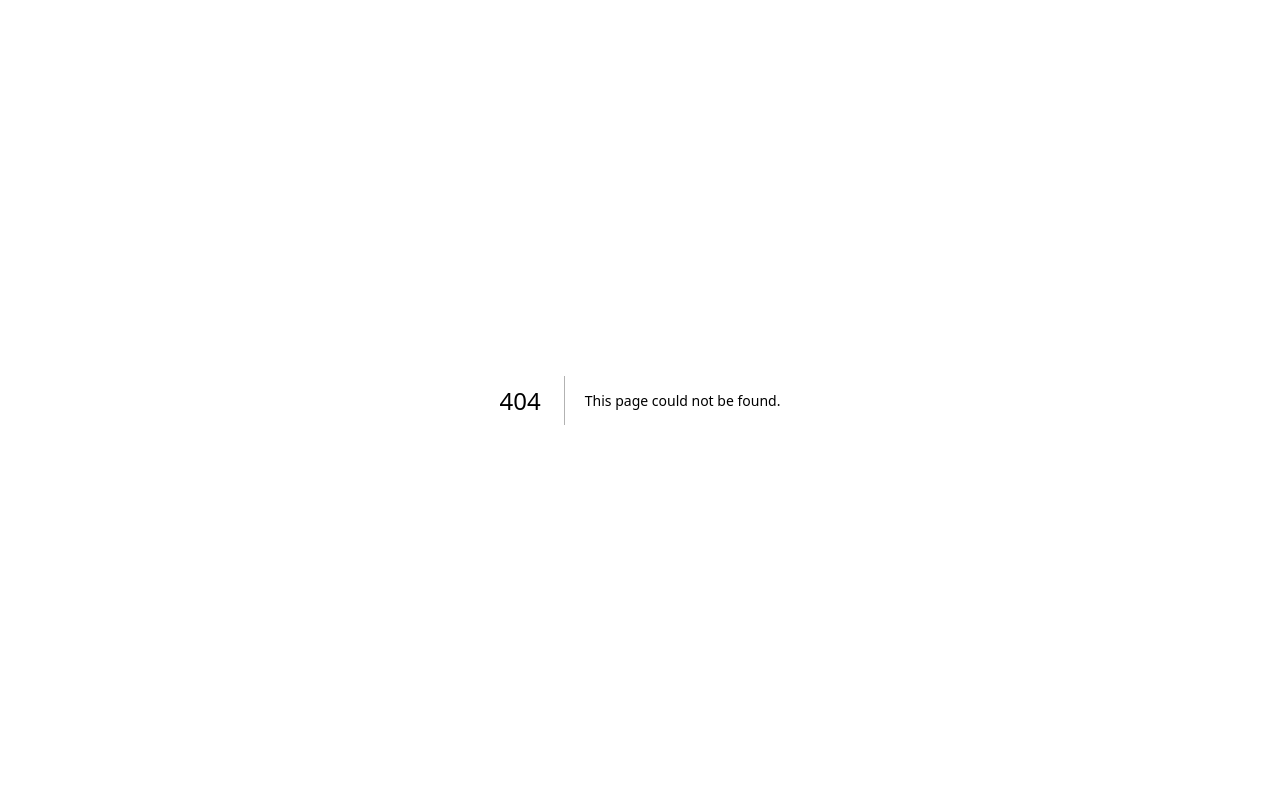
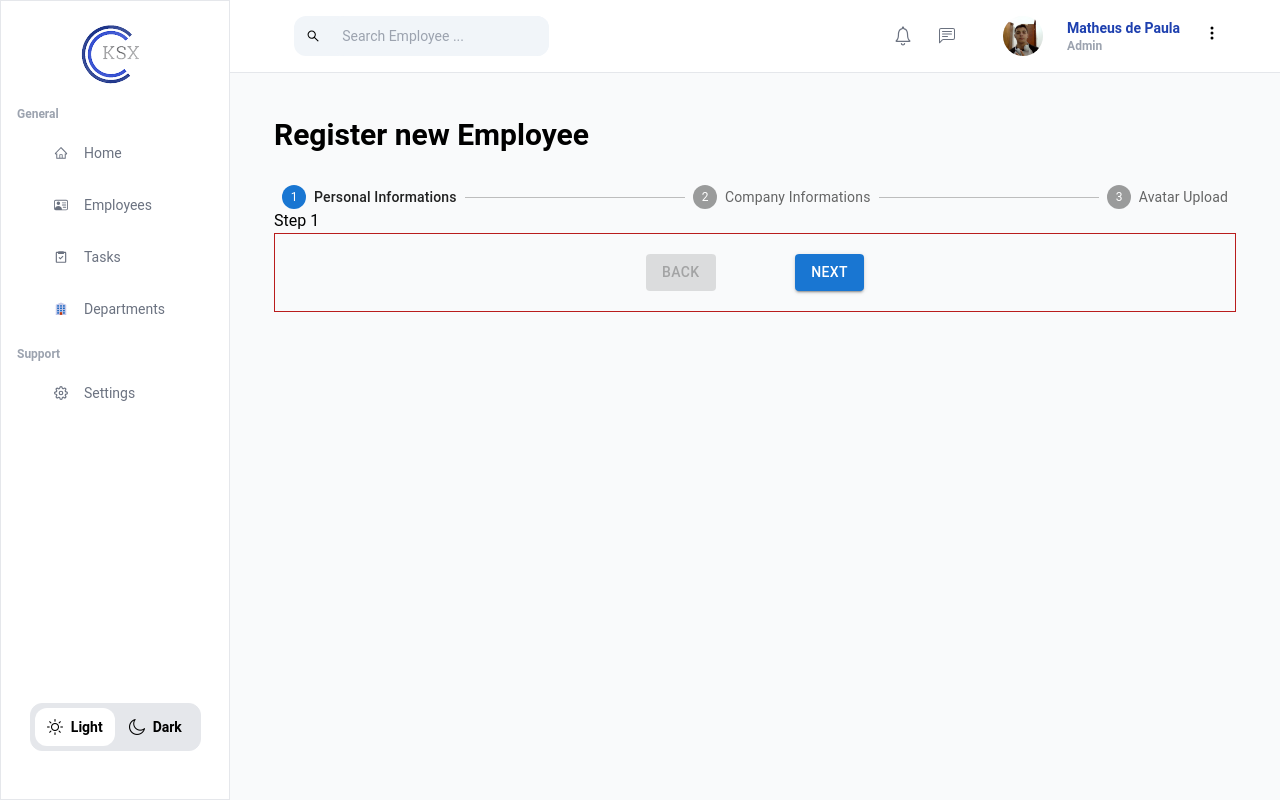
Before and after one commit to MatheusDev20/ksx-frontend, a Next.js app: page /employees/create in a window 1280 px wide. Before the commit this address had no page. Built offline with nearby package versions, Linux system fonts and the light colour scheme.

Commit message:
feat: adding stepper component

```diff
--- a/package.json
+++ b/package.json
@@ -9,9 +9,12 @@
     "lint": "next lint"
   },
   "dependencies": {
+    "@emotion/react": "^11.11.1",
+    "@emotion/styled": "^11.11.0",
     "@headlessui/react": "^1.7.15",
     "@heroicons/react": "^2.0.18",
     "@material-tailwind/react": "^2.0.6",
+    "@mui/material": "^5.14.2",
     "@types/node": "20.2.1",
     "@types/react": "18.2.6",
     "@types/react-dom": "18.2.4",
--- a/src/app/components/Layout/index.tsx
+++ b/src/app/components/Layout/index.tsx
@@ -13,7 +13,7 @@ export const BaseLayout = ({
       <Sidebar />
       <div className={`w-full flex flex-col ml-[80px] md:ml-[230px] h-screen`}>
         <Header />
-        <main className="flex-1 bg-gray-50">{children}</main>
+        <main className="flex-1 bg-gray-50 p-3">{children}</main>
       </div>
     </div>
   )
--- /dev/null
+++ b/src/app/employees/create/components/Stepper/index.tsx
@@ -0,0 +1,76 @@
+'use client'
+
+import React from 'react'
+import { Button, Stepper as MuiStepper, Step, StepLabel } from '@mui/material'
+import {
+  StepFour as FinalStep,
+  StepOne,
+  StepThree,
+  StepTwo,
+  steps,
+} from '../Steps'
+
+export const getCurrentStep = (currStep: number) => {
+  switch (currStep) {
+    case 0:
+      return <StepOne />
+
+    case 1:
+      return <StepTwo />
+
+    case 2:
+      return <StepThree />
+  }
+}
+export const Stepper = (): React.JSX.Element => {
+  const [activeStep, setActiveStep] = React.useState(0)
+
+  const handleBack = () => {
+    setActiveStep((prevActiveStep) => prevActiveStep - 1)
+  }
+  const handleNext = () => {
+    setActiveStep((prevActiveStep) => prevActiveStep + 1)
+  }
+  return (
+    <div className="flex flex-col w-full">
+      {/* Stepper  */}
+      <MuiStepper activeStep={activeStep}>
+        {steps.map((label, index) => {
+          return (
+            <Step key={label}>
+              <StepLabel>{label}</StepLabel>
+            </Step>
+          )
+        })}
+      </MuiStepper>
+      <div>{getCurrentStep(activeStep)}</div>
+      {/* Reach the final step */}
+      {activeStep === steps.length ? (
+        <div>
+          <FinalStep />
+        </div>
+      ) : (
+        <div className="border border-solid border-red-700 items-center justify-center flex p-3">
+          <div className="flex w-1/4 justify-between p-2">
+            <Button
+              variant="contained"
+              className="text-white font-semibold bg-blue-500"
+              sx={{ color: 'red', mr: 1 }}
+              disabled={activeStep === 0}
+              onClick={handleBack}
+            >
+              Back
+            </Button>
+            <Button
+              onClick={handleNext}
+              className="text-white font-semibold bg-blue-500"
+              variant="contained"
+            >
+              {activeStep === steps.length - 1 ? 'Finish' : 'Next'}
+            </Button>
+          </div>
+        </div>
+      )}
+    </div>
+  )
+}
--- /dev/null
+++ b/src/app/employees/create/components/Steps/Step1/index.tsx
@@ -0,0 +1,5 @@
+import React from 'react'
+// Name, Email, Password, BirthDate, Address
+export const StepOne = (): React.JSX.Element => {
+  return <h1>Step 1</h1>
+}
--- /dev/null
+++ b/src/app/employees/create/components/Steps/Step2/index.tsx
@@ -0,0 +1,5 @@
+import React from 'react'
+
+export const StepTwo = (): React.JSX.Element => {
+  return <h1>Step 2</h1>
+}
--- /dev/null
+++ b/src/app/employees/create/components/Steps/Step3/index.tsx
@@ -0,0 +1,5 @@
+import React from 'react'
+
+export const StepThree = (): React.JSX.Element => {
+  return <h1>Step 3</h1>
+}
--- /dev/null
+++ b/src/app/employees/create/components/Steps/Step4/index.tsx
@@ -0,0 +1,5 @@
+import React from 'react'
+
+export const StepFour = (): React.JSX.Element => {
+  return <h1>Youre done!</h1>
+}
--- /dev/null
+++ b/src/app/employees/create/components/Steps/index.ts
@@ -0,0 +1,10 @@
+export * from './Step1'
+export * from './Step2'
+export * from './Step3'
+export * from './Step4'
+
+export const steps = [
+  'Personal Informations',
+  'Company Informations',
+  'Avatar Upload',
+]
--- /dev/null
+++ b/src/app/employees/create/page.tsx
@@ -0,0 +1,15 @@
+import React from 'react'
+import { Stepper } from './components/Stepper'
+
+export default function Page(): React.JSX.Element {
+  return (
+    <main className="flex flex-col p-8">
+      <h1 className="text-sm md:text-3xl font-semibold">
+        Register new Employee
+      </h1>
+      <div className="flex mt-8">
+        <Stepper />
+      </div>
+    </main>
+  )
+}
--- a/src/app/employees/page.tsx
+++ b/src/app/employees/page.tsx
@@ -8,7 +8,7 @@ export default function Page() {
   const [employesSelected, setSelecteds] = useState(0)
 
   return (
-    <div className="flex flex-col md:flex-col sm:h-full p-3 bg-gray-50 max-w-full">
+    <div className="flex flex-col md:flex-col sm:h-full bg-gray-50 max-w-full">
       <Header employeesSelected={employesSelected} />
       <CardList setSelecteds={setSelecteds} />
     </div>
```
Also changed, not shown: 1 other file (tests, documents, lock files or other folders).
